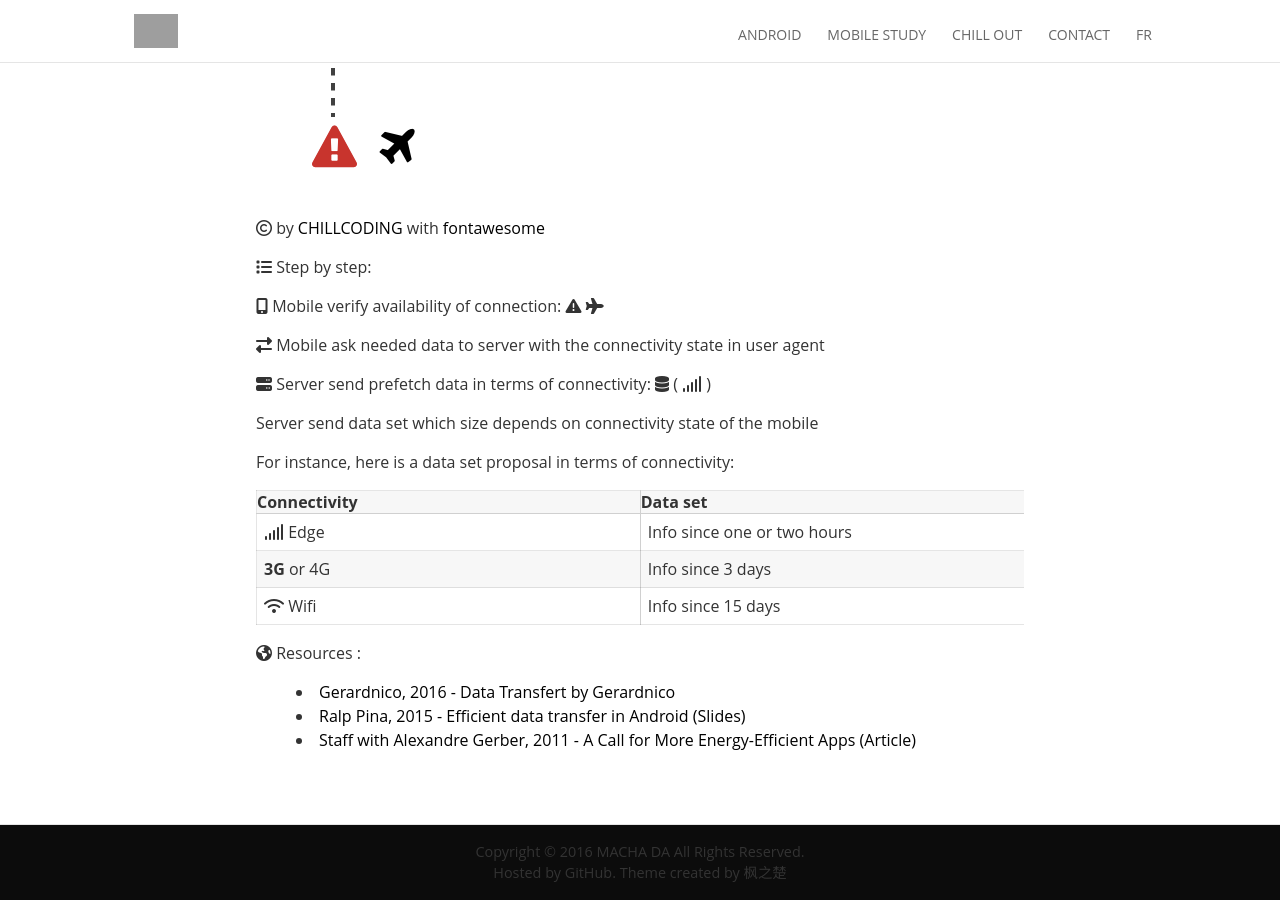
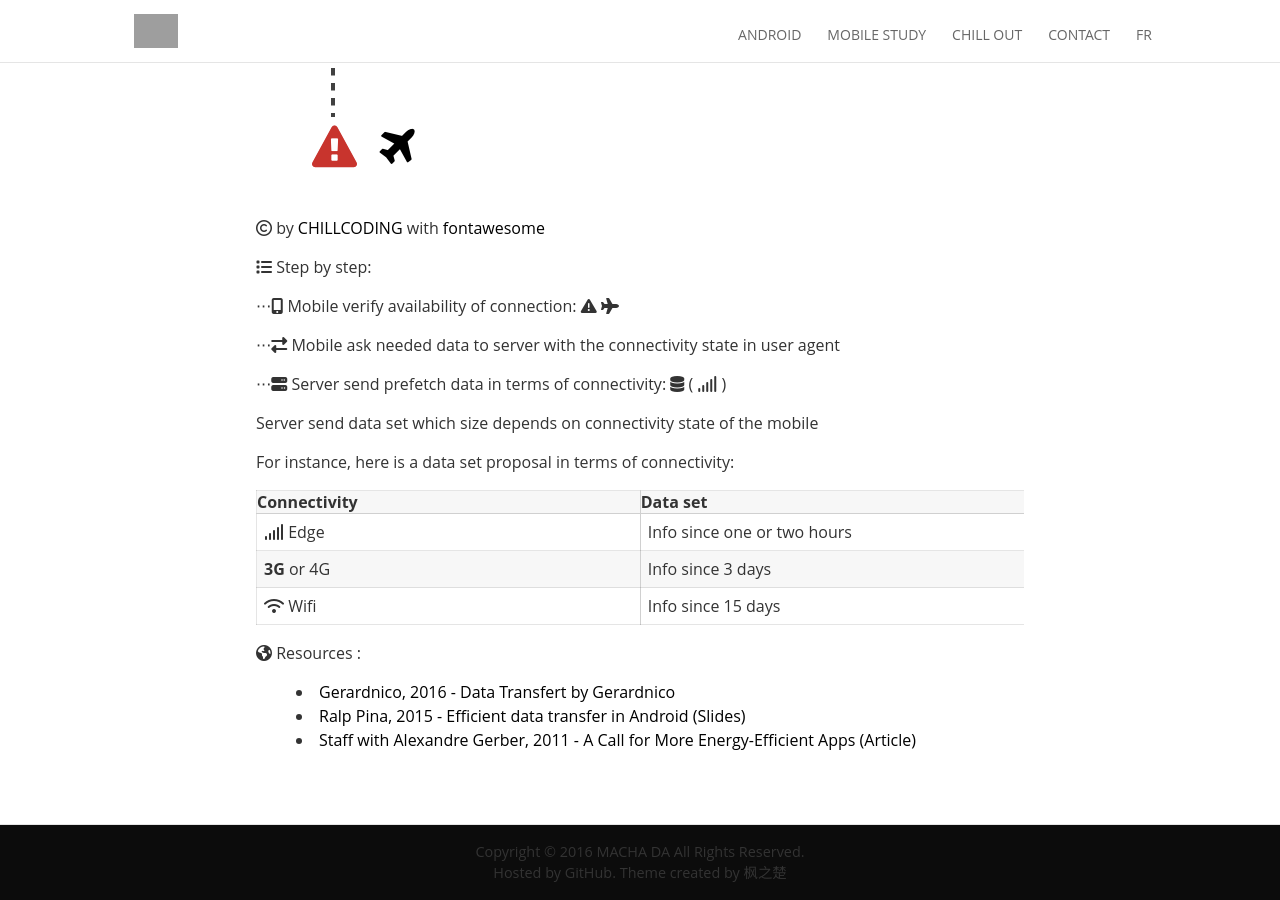
Before and after one commit to machadaCosta/machadaCosta.github.io, a Jekyll site: the page built from _posts/2016-11-28-mobile-big-cookies-strategy.markdown, in a window 1280 px wide and 900 px high, scrolled down 584 px. Built offline with Jekyll 4.4.1, drawn with Linux system fonts in a browser that asks for light colours; nearby versions of some CDN libraries; some web fonts are replaced; Markdown is read by kramdown in place of the engine named in the settings; grey boxes are pictures that could not be loaded.

Commit message:
Indent BCS post

```diff
--- a/_posts/2016-11-28-mobile-big-cookies-strategy.markdown
+++ b/_posts/2016-11-28-mobile-big-cookies-strategy.markdown
@@ -20,11 +20,11 @@ Big Cookie Strategy was created to optimize exchange between a mobile applicatio
 
 <i class="fa fa-list" aria-hiden="true"></i> Step by step:
 
-<i class="fa fa-mobile" aria-hiden="true"></i> Mobile verify availability of connection: <i class="fa fa-exclamation-triangle" aria-hiden="true"></i> <i class="fa fa-plane" aria-hiden="true"></i>
+⋅⋅⋅<i class="fa fa-mobile" aria-hiden="true"></i> Mobile verify availability of connection: <i class="fa fa-exclamation-triangle" aria-hiden="true"></i> <i class="fa fa-plane" aria-hiden="true"></i>
 
-<i class="fa fa-exchange" aria-hiden="true"></i> Mobile ask needed data to server with the connectivity state in user agent
+⋅⋅⋅<i class="fa fa-exchange" aria-hiden="true"></i> Mobile ask needed data to server with the connectivity state in user agent
 
-<i class="fa fa-server" aria-hiden="true"></i> Server send prefetch data in terms of connectivity: <i class="fa fa-database" aria-hiden="true"></i> ( <i class="fa fa-signal" aria-hiden="true"></i> )
+⋅⋅⋅<i class="fa fa-server" aria-hiden="true"></i> Server send prefetch data in terms of connectivity: <i class="fa fa-database" aria-hiden="true"></i> ( <i class="fa fa-signal" aria-hiden="true"></i> )
 
 Server send data set which size depends on connectivity state of the mobile
 
```
